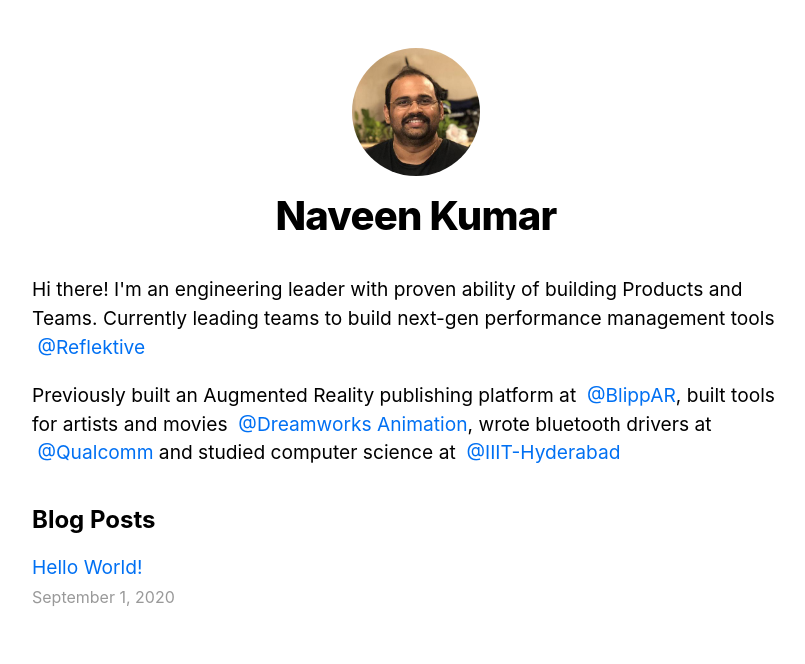
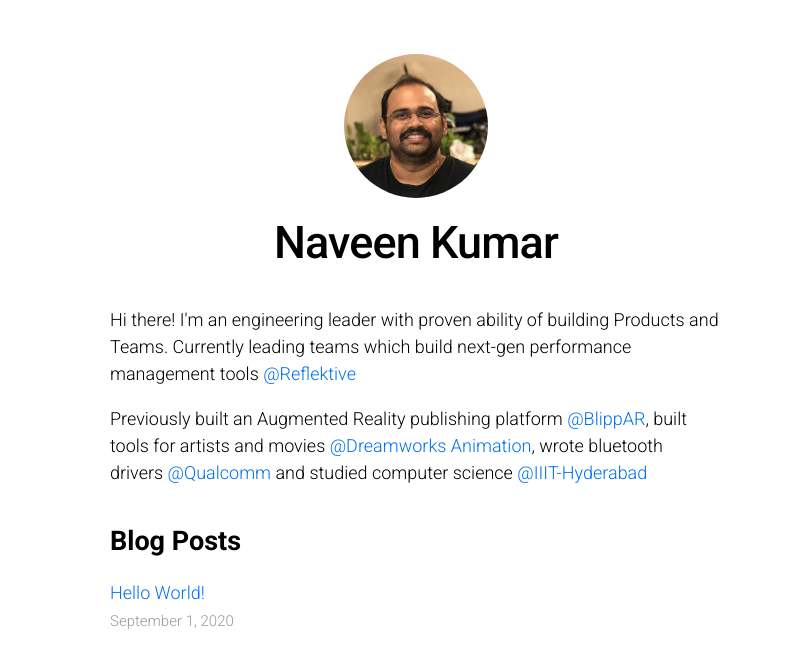
Before and after one commit to bnaveenkr/naveen.co.in, a Next.js app: page / in a window 1280 px wide. Shown: the top 664 px of the page, without its empty margins (224-1029 px from the left). Built offline with nearby package versions, Linux system fonts and the light colour scheme.

Commit message:
[ENH] Change font to roboto

```diff
--- a/components/layout.module.css
+++ b/components/layout.module.css
@@ -1,5 +1,5 @@
 .container {
-    max-width: 50rem;
+    max-width: 36rem;
     padding: 0 1rem;
     margin: 3rem auto 6rem;
 }
--- /dev/null
+++ b/pages/_document.js
@@ -0,0 +1,24 @@
+import Document, { Html, Head, Main, NextScript } from 'next/document'
+
+class MyDocument extends Document {
+    static async getInitialProps(ctx) {
+        const initialProps = await Document.getInitialProps(ctx)
+        return { ...initialProps }
+    }
+
+    render() {
+        return (
+            <Html>
+                <Head>
+                    <link href="https://fonts.googleapis.com/css2?family=Roboto:ital,wght@0,100;0,300;0,400;0,500;0,700;0,900;1,100;1,300;1,400;1,500;1,700;1,900&display=swap" rel="stylesheet" />
+                </Head>
+                <body>
+                <Main />
+                <NextScript />
+                </body>
+            </Html>
+        )
+    }
+}
+
+export default MyDocument
--- a/pages/index.js
+++ b/pages/index.js
@@ -14,16 +14,19 @@
 
         <section className={utilStyles.headingMd}>
           <p>
-              Hi there! I'm an engineering leader with proven ability of building Products and Teams.
-              Currently leading teams to build next-gen performance management tools
-              &nbsp;<a href="https://www.reflektive.com/" target="_blank">@Reflektive</a>
+              Hi there!
+              I'm an engineering leader with proven ability of building Products and Teams.
+              Currently leading teams which build next-gen performance management tools&nbsp;<a href="https://www.reflektive.com/" target="_blank">@Reflektive</a>
           </p>
           <p>
-              Previously built an Augmented Reality publishing platform at &nbsp;
+              Previously built an Augmented Reality publishing platform&nbsp;
               <a href="https://www.blippar.com" target="_blank">@BlippAR</a>,
-              built tools for artists and movies &nbsp;<a href="https://www.imdb.com/name/nm5103590/" target="_blank">@Dreamworks Animation</a>,
-              wrote bluetooth drivers at &nbsp;<a href="https://www.qualcomm.com/" target="_blank">@Qualcomm</a> and
-              studied computer science at &nbsp;<a href="https://iiit.ac.in" target="_blank">@IIIT-Hyderabad</a>
+              built tools for artists and movies&nbsp;
+              <a href="https://www.imdb.com/name/nm5103590/" target="_blank">@Dreamworks Animation</a>,
+              wrote bluetooth drivers&nbsp;
+              <a href="https://www.qualcomm.com/" target="_blank">@Qualcomm</a> and
+              studied computer science&nbsp;
+              <a href="https://iiit.ac.in" target="_blank">@IIIT-Hyderabad</a>
           </p>
         </section>
         <section className={`${utilStyles.headingMd} ${utilStyles.padding1px}`}>
--- a/styles/global.css
+++ b/styles/global.css
@@ -2,10 +2,10 @@
 body {
     padding: 0;
     margin: 0;
-    font-family: BlinkMacSystemFont, Segoe UI, Roboto, Oxygen, Ubuntu,
-    Cantarell, Fira Sans, Droid Sans, Helvetica Neue, sans-serif;
+    font-family: 'Roboto', sans-serif;
     line-height: 1.6;
-    font-size: 16px;
+    font-size: 18px;
+    font-weight: 300;
 }
 
 * {
--- a/styles/utils.module.css
+++ b/styles/utils.module.css
@@ -1,7 +1,7 @@
 .heading2Xl {
     font-size: 2.5rem;
     line-height: 1.2;
-    font-weight: 800;
+    font-weight: 500;
     letter-spacing: -0.05rem;
     margin: 1rem 0;
 }
@@ -9,7 +9,7 @@
 .headingXl {
     font-size: 2rem;
     line-height: 1.3;
-    font-weight: 800;
+    font-weight: 500;
     letter-spacing: -0.05rem;
     margin: 1rem 0;
 }
@@ -21,7 +21,7 @@
 }
 
 .headingMd {
-    font-size: 1.2rem;
+    font-size: 1rem;
     line-height: 1.5;
 }
 
```
